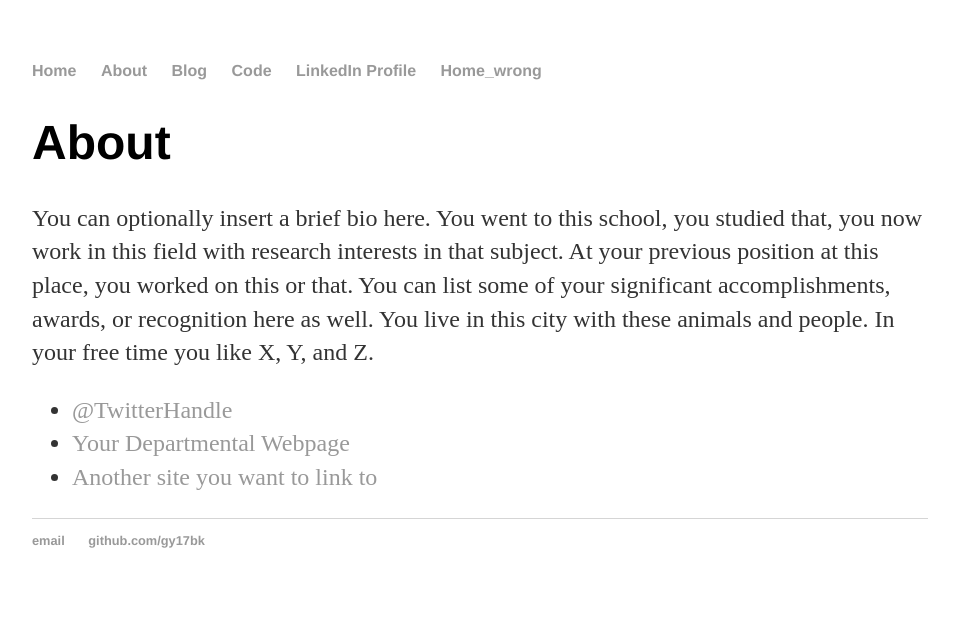
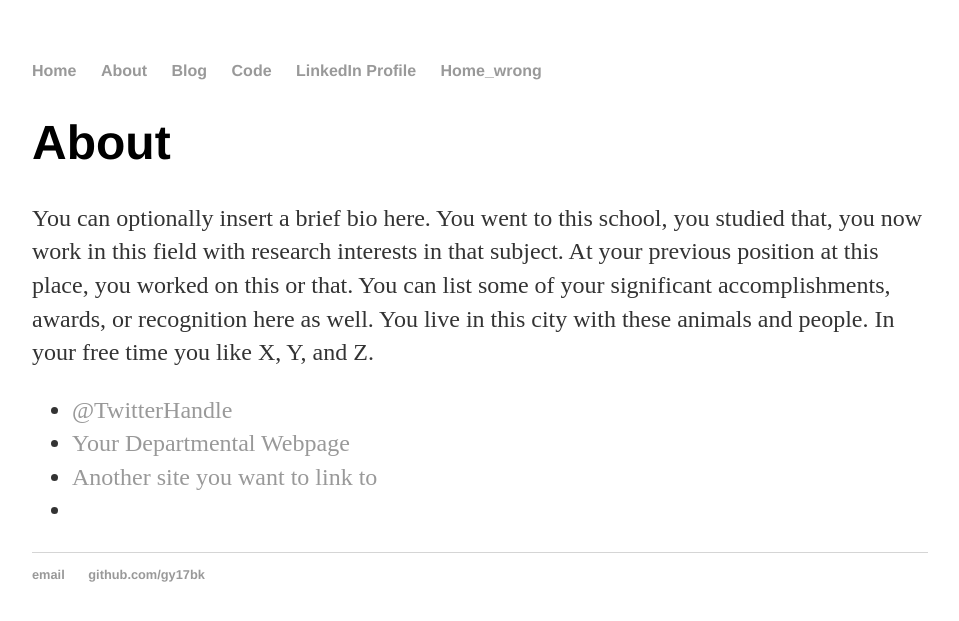
Before and after one commit to gy17bk/mywebsite, a Jekyll site: the page built from about/index.html, in a window 1280 px wide. Shown: the top 621 px of the page, without its empty margins (160-1119 px from the left). Built offline with Jekyll 4.4.1, drawn with Linux system fonts in a browser that asks for light colours.

Commit message:
Update index.html

```diff
--- a/about/index.html
+++ b/about/index.html
@@ -11,5 +11,9 @@
 				<li><a href="#">@TwitterHandle</a></li>
 				<li><a href="#">Your Departmental Webpage</a></li>
 				<li><a href="#">Another site you want to link to</a></li>
+				 <li><a itemprop="sameAs" href="https://www.linkedin.com/in/brigitta-mackenzie-shaw-75a87bb4" target="_blank">
+            <i class="fa fa-linkedin big-icon"></i>
+          </a>
+        </li>
 				</ul>
 		</div>
```
